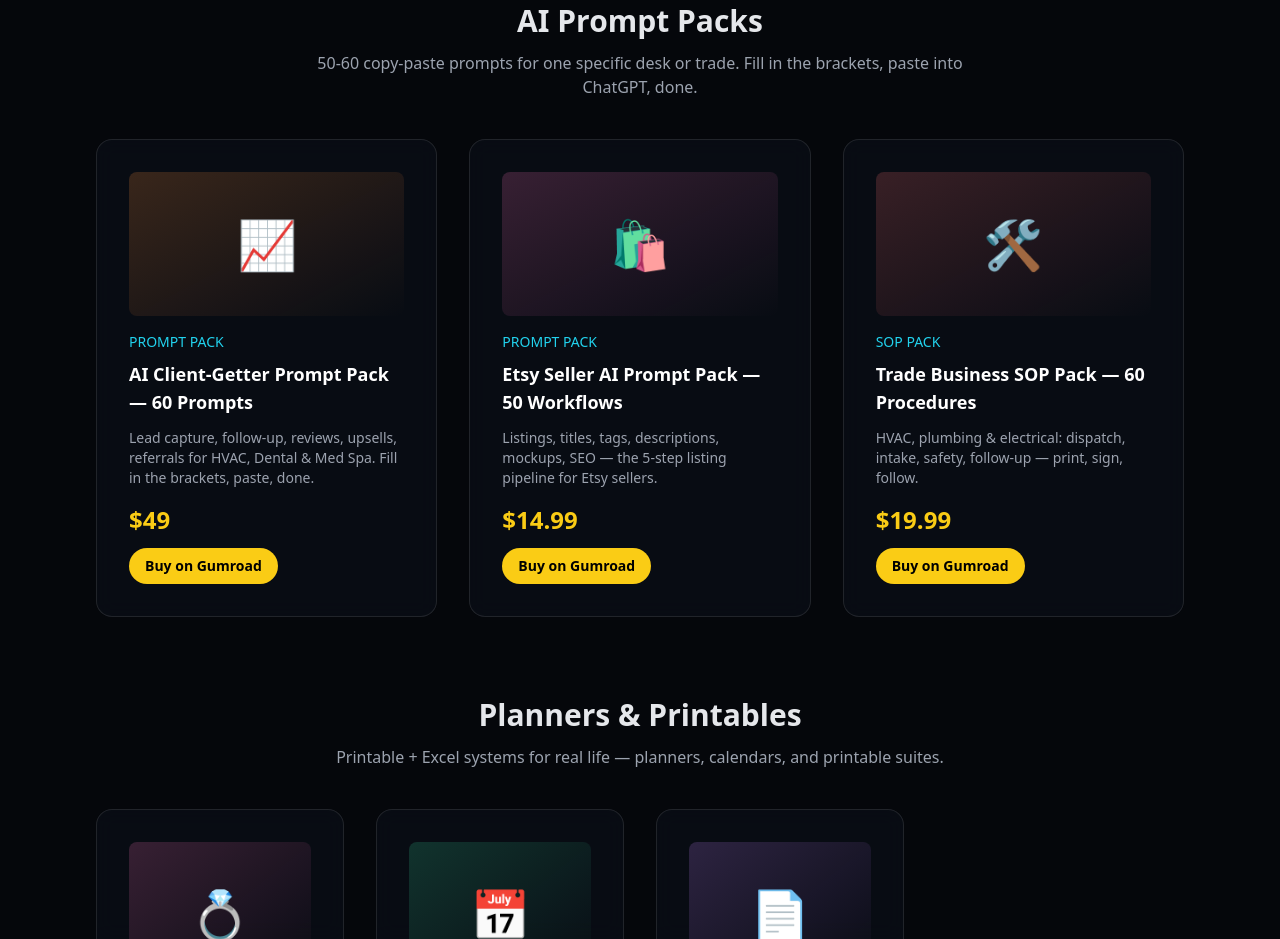
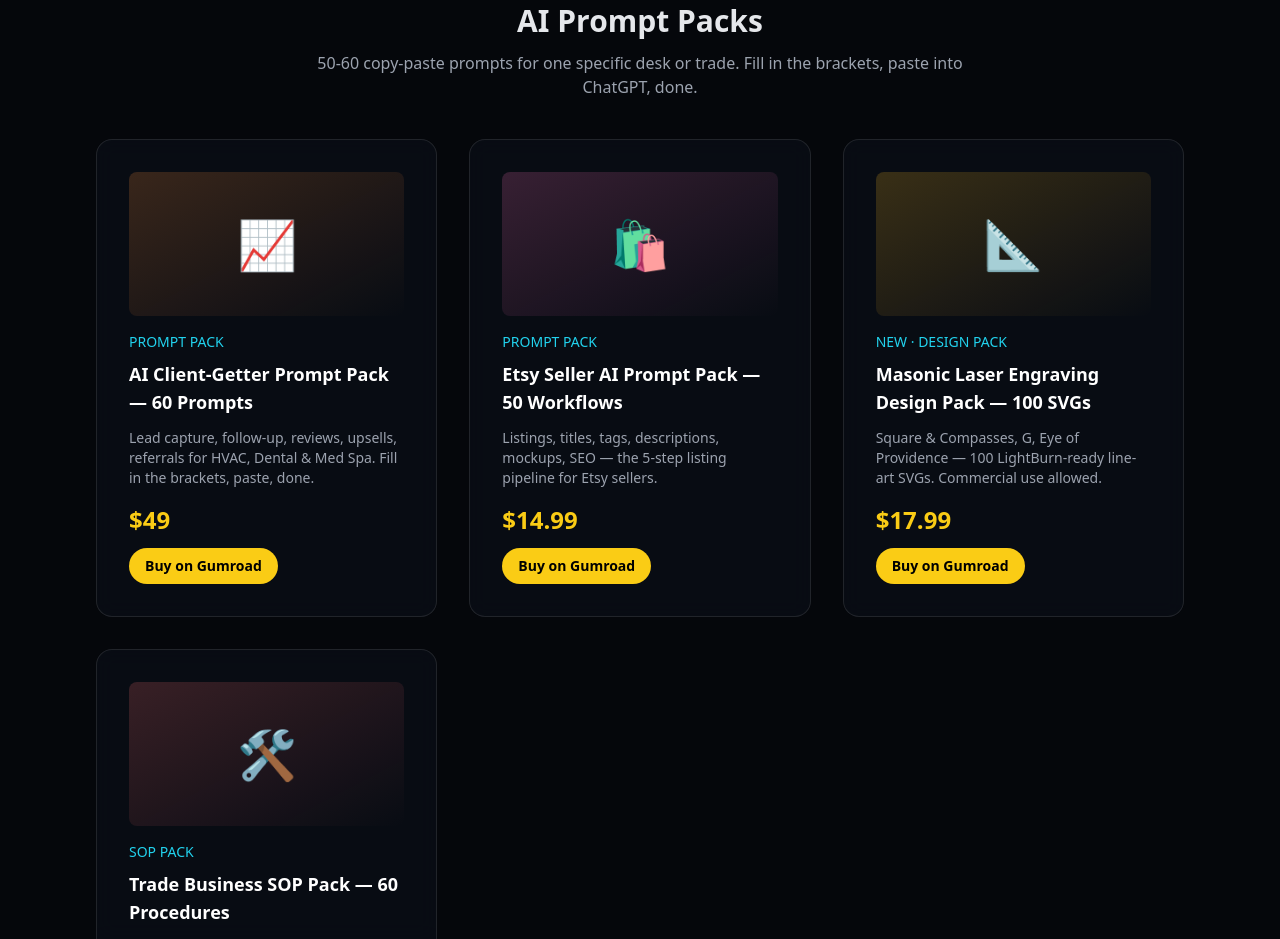
Before and after one commit to gregs535/studio-535-website, a plain HTML site: page shop/index.html in a window 1280 px wide. Shown: the part 1064-2003 px from the top of the page. Drawn offline with nearby package versions, Linux system fonts and the light colour scheme.

Commit message:
feat(shop): add Masonic SVG design pack (100 files) to storefront

```diff
--- a/shop/index.html
+++ b/shop/index.html
@@ -97,6 +97,16 @@
         <span class="inline-block px-4 py-2 bg-yellow-400 text-black font-bold rounded-full text-sm">Buy on Gumroad</span>
       </a>
 
+      <!-- Product: Masonic SVG Pack -->
+      <a href="https://studiogreg.gumroad.com/l/masonic-laser-engraving-design-pack-100-svg" target="_blank" rel="noopener" class="glass rounded-2xl p-8 hover:border-yellow-400 transition block">
+        <div class="h-36 bg-gradient-to-br from-amber-400/20 to-transparent rounded-lg mb-4 flex items-center justify-center text-5xl">📐</div>
+        <p class="text-cyan-400 text-sm mb-2">NEW · DESIGN PACK</p>
+        <h2 class="font-bold text-lg mb-3 text-white">Masonic Laser Engraving Design Pack — 100 SVGs</h2>
+        <p class="text-gray-400 text-sm mb-4">Square & Compasses, G, Eye of Providence — 100 LightBurn-ready line-art SVGs. Commercial use allowed.</p>
+        <p class="text-2xl font-bold text-yellow-400 mb-3">$17.99</p>
+        <span class="inline-block px-4 py-2 bg-yellow-400 text-black font-bold rounded-full text-sm">Buy on Gumroad</span>
+      </a>
+
       <!-- Product: Trade SOP Pack -->
       <a href="https://studiogreg.gumroad.com/l/trade-business-sop-pack-60" target="_blank" rel="noopener" class="glass rounded-2xl p-8 hover:border-yellow-400 transition block">
         <div class="h-36 bg-gradient-to-br from-red-400/20 to-transparent rounded-lg mb-4 flex items-center justify-center text-5xl">🛠️</div>
```
